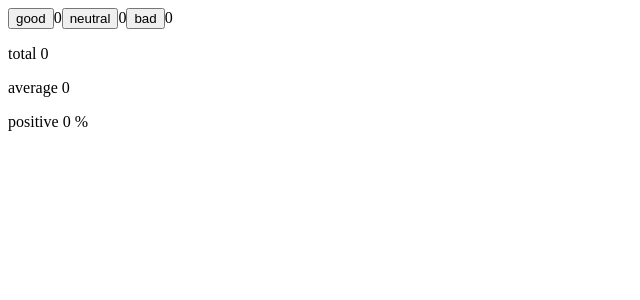
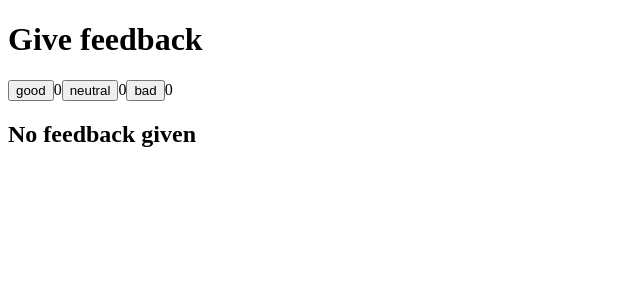
Before and after one commit to stacy-gol/web-crash-course, a React (Create React App) app in the folder Task-4/: page / in a window 1280 px wide. Shown: the top 300 px of the page, without its empty margins (0-640 px from the left). Built offline with nearby package versions, Linux system fonts and the light colour scheme.

Commit message:
exercise 1.9

```diff
--- a/Task-4/src/App.js
+++ b/Task-4/src/App.js
@@ -1,18 +1,30 @@
 import { useState } from 'react'
-import "./styles.css"
+
 
 const Button = (props) => (
-  <button className="button" onClick={props.onClick}>
+  <button onClick={props.onClick}>
     {props.children}
   </button>
 )
 
-const Statistics = props =>
+const Statistics = (props) => {
+  if (props.buttonClicked === false)
+    return (
+      <div>
+        No feedback given
+      </div>
+    )
+  else {
+    return (
   <div>
+    <h1>Statistics</h1>
     <p>total {props.total}</p>
     <p>average {props.average}</p>
     <p>positive {props.positive} %</p>
   </div>
+  )}
+  }
+
 
 const App = () => {
   const [good, setGood] = useState(0)
@@ -21,6 +33,7 @@ const App = () => {
   const [total, setTotal] = useState(0)
   const [average, setAverage] = useState(0)
   const [positive, setPositive] = useState(0)
+  const [buttonClicked, setButtonClicked] = useState(false)
 
 
   const handleGoodClick = () => {
@@ -30,6 +43,7 @@ const App = () => {
     setTotal(total)
     setAverage((updatedGood * 1 + neutral * 0 + bad * -1) / total)
     setPositive(updatedGood / total * 100)
+    setButtonClicked(true)
   }
 
   const handleNeutralClick = () => {
@@ -39,6 +53,7 @@ const App = () => {
     setTotal(total)
     setAverage((updatedNeutral * 0 + good * 1 + bad * -1) / total)
     setPositive(good / total * 100)
+    setButtonClicked(true)
   }
 
   const handleBadClick = () => {
@@ -48,19 +63,23 @@ const App = () => {
     setTotal(total)
     setAverage((updatedBad * -1 + neutral * 0 + good * 1) / total)
     setPositive(good / total * 100)
+    setButtonClicked(true)
   }
-
 
 
   return (
     <div>
+      <h1>Give feedback</h1>
       <Button onClick={handleGoodClick}>good</Button>
       {good}
       <Button onClick={handleNeutralClick}>neutral</Button>
       {neutral}
       <Button onClick={handleBadClick}>bad</Button>
       {bad}
-      <Statistics total={total} average={average} positive={positive} />
+      {!buttonClicked && <h2>No feedback given</h2>}
+      {buttonClicked && (
+        <Statistics total={total} average={average} positive={positive} />
+      )}
     </div>
   )
 }
```
